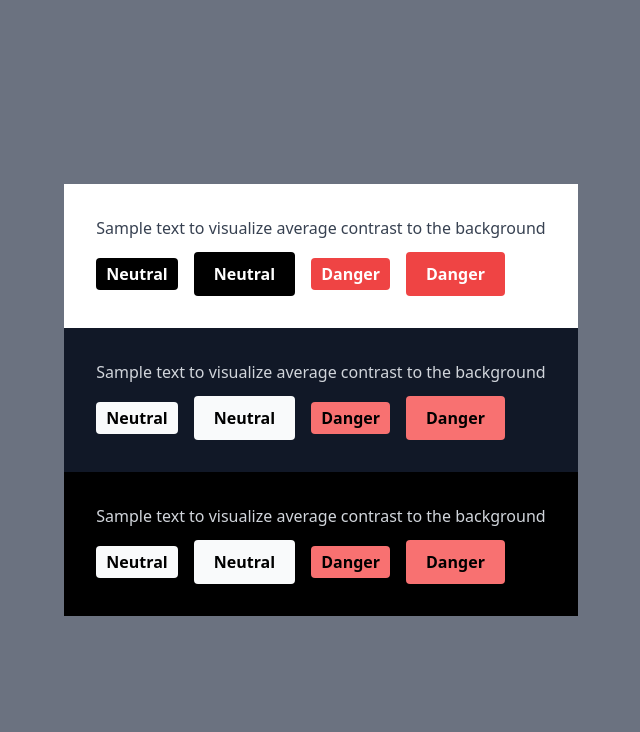
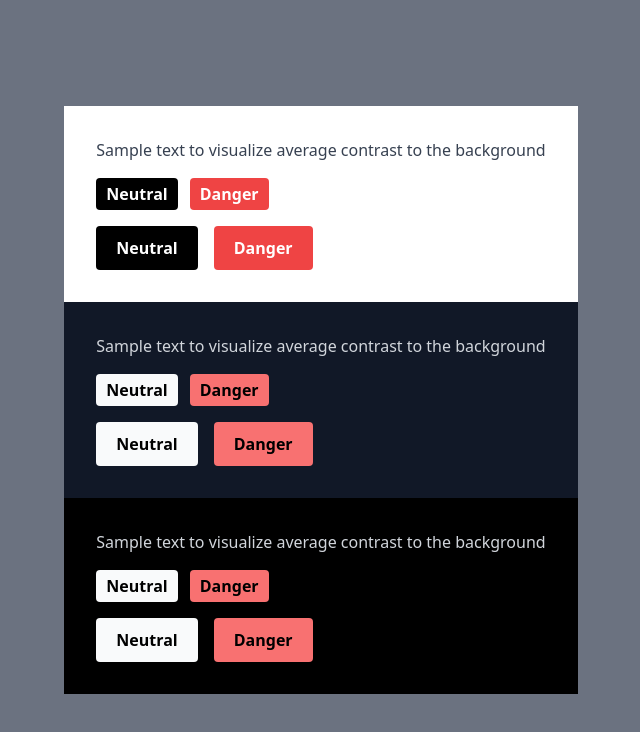
Before and after one commit to FlynnRider-000/nextjs-starter, a Next.js app: page / in a window 1280 px wide. Shown: the top 732 px of the page, without its empty margins (319-959 px from the left). Built offline with nearby package versions, Linux system fonts and the light colour scheme.

Commit message:
refactor: group Button variants by size

```diff
--- a/src/pages/index.tsx
+++ b/src/pages/index.tsx
@@ -1,5 +1,3 @@
-import clsx from "clsx";
-
 import { Button } from "@/components/Button";
 
 type ThemingShowcaseProps = {
@@ -17,22 +15,14 @@ function ThemingShowcase({ children }: ThemingShowcaseProps) {
 }
 
 type CanvasProps = {
-	orientation?: "horizontal" | "vertical";
 	children?: React.ReactNode;
 };
 
-function Canvas({ orientation = "horizontal", children }: CanvasProps) {
+function Canvas({ children }: CanvasProps) {
 	return (
-		<div className="p-8 space-y-3">
+		<div className="p-8 space-y-4">
 			<p>Sample text to visualize average contrast to the background</p>
-			<div
-				className={clsx({
-					"space-x-4": orientation === "horizontal",
-					"space-y-4": orientation === "vertical",
-				})}
-			>
-				{children}
-			</div>
+			{children}
 		</div>
 	);
 }
@@ -42,13 +32,17 @@ export default function Page() {
 		<div className="flex flex-col items-center justify-center min-h-screen bg-gray-500">
 			<ThemingShowcase>
 				<Canvas>
-					<Button size="sm">Neutral</Button>
-					<Button>Neutral</Button>
+					<div className="space-x-3">
+						<Button size="sm">Neutral</Button>
+						<Button intent="danger" size="sm">
+							Danger
+						</Button>
+					</div>
 
-					<Button intent="danger" size="sm">
-						Danger
-					</Button>
-					<Button intent="danger">Danger</Button>
+					<div className="space-x-4">
+						<Button>Neutral</Button>
+						<Button intent="danger">Danger</Button>
+					</div>
 				</Canvas>
 			</ThemingShowcase>
 		</div>
```
